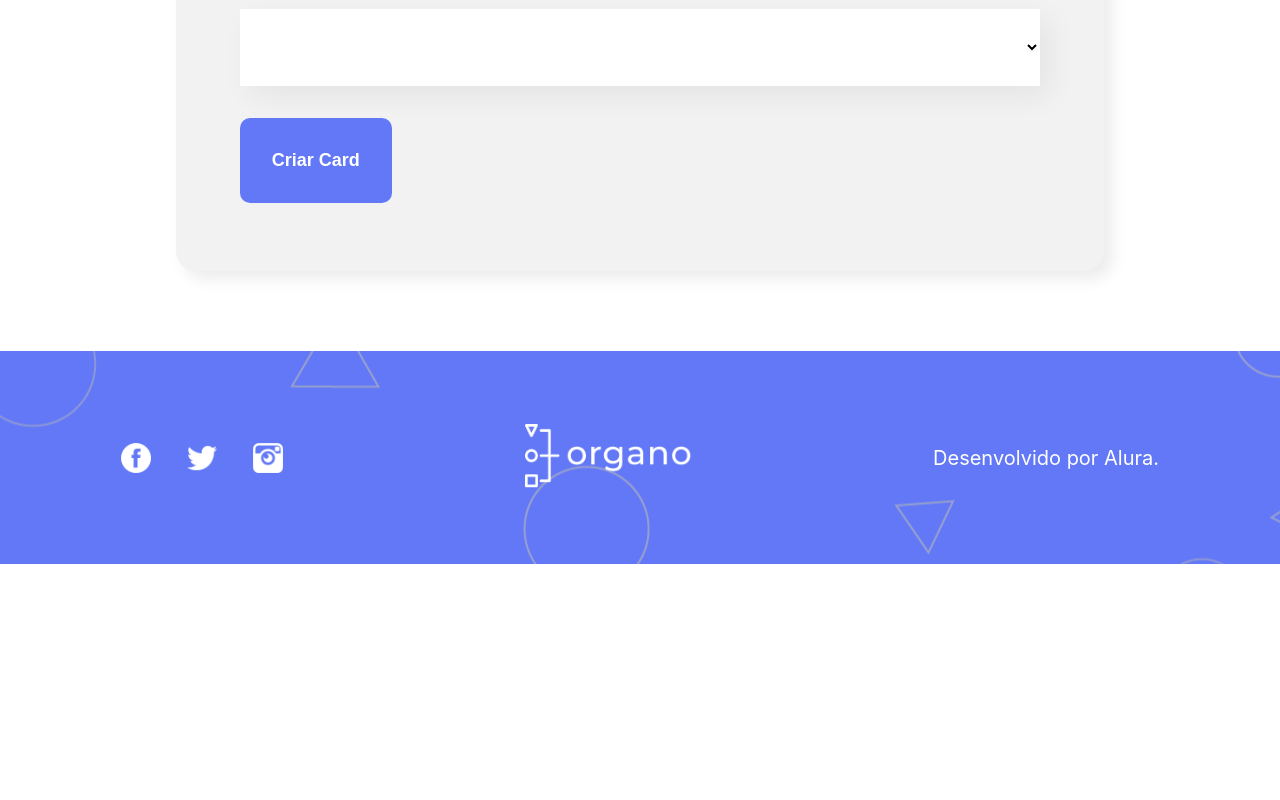
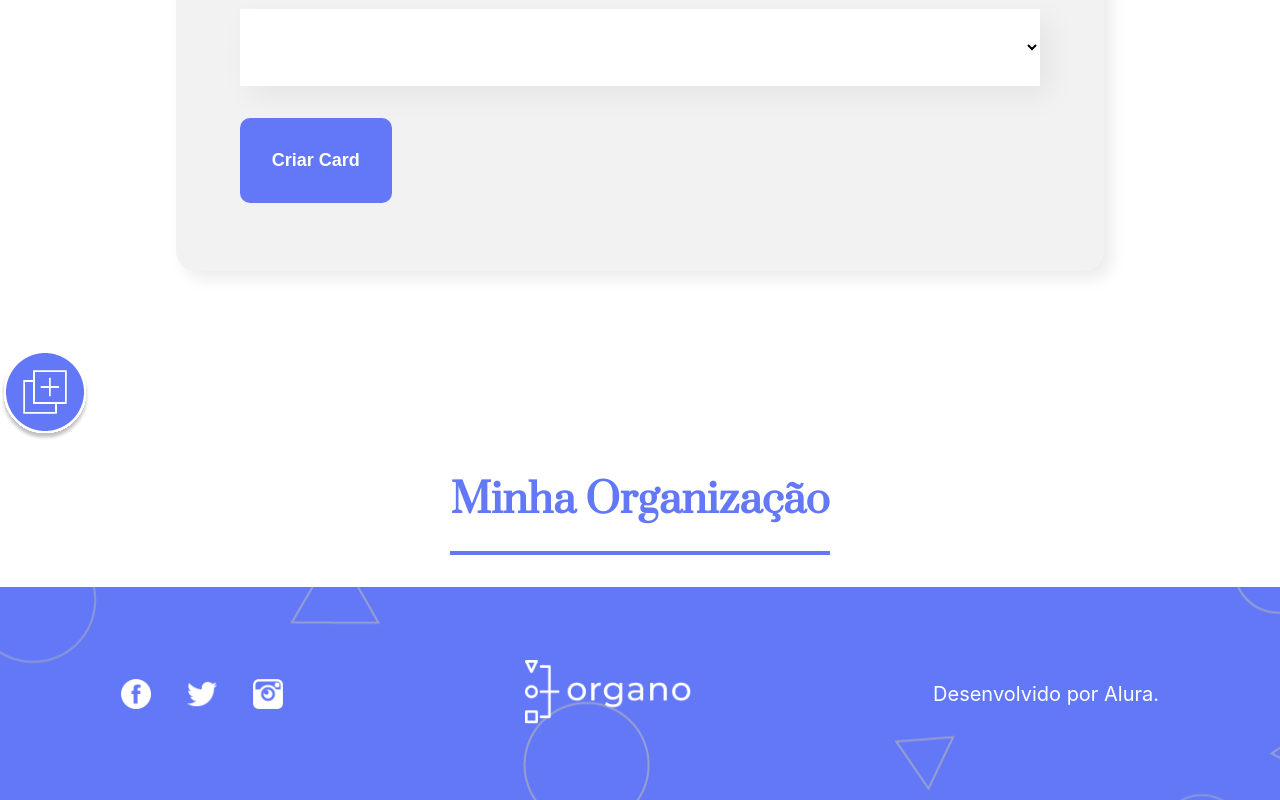
Before and after one commit to Rute-r/organo, a React (Create React App) app: page / in a window 1280 px wide. Shown: the part 1150-1950 px from the top of the page. Before the commit the page ends 1714 px from the top, so only its background shows below. Built offline with nearby package versions, Linux system fonts and the light colour scheme.

Commit message:
adicionando botao toggle

```diff
--- a/src/App.js
+++ b/src/App.js
@@ -3,6 +3,7 @@ import Banner from './componentes/Banner';
 import Formulario from './componentes/Formulario';
 import Time from './componentes/Time';
 import Rodape from './componentes/Rodape';
+import Toggle from './componentes/Toggle';
 
 function App() {
   const times = [
@@ -44,18 +45,29 @@ function App() {
   ];
 
   const [colaboradores, setColaborador] = useState([]);
+  const [toggle, setToggle] = useState(true);
 
   const aoNovoColaboradorAdicionado = (colaborador) => {
     setColaborador([...colaboradores, colaborador]);
   };
 
+  const toggleFormulario = () => {
+    setToggle(!toggle);
+  };
+
   return (
     <div className="App">
       <Banner />
+      {toggle && (
         <Formulario
           times={times.map((time) => time.nome)}
           aoColaboradorCadastrado={(colaborador) => aoNovoColaboradorAdicionado(colaborador)}
         />
+      )}
+
+      <Toggle toggleFormulario={toggleFormulario} />
+      <section className="times">
+        <h1>Minha Organização</h1>
 
         {times.map((time) => (
           <Time
@@ -66,6 +78,7 @@ function App() {
             colaboradores={colaboradores.filter((colaborador) => colaborador.time === time.nome)}
           />
         ))}
+      </section>
 
       <Rodape />
     </div>
--- a/src/componentes/Time/Time.css
+++ b/src/componentes/Time/Time.css
@@ -1,4 +1,5 @@
 .time {
+  background-image: url('/public/imagens/fundo.png');
   text-align: center;
   padding: 32px;
 }
--- /dev/null
+++ b/src/componentes/Toggle/Toggle.css
@@ -0,0 +1,11 @@
+.botaoToggle {
+  display: flex;
+  justify-content: center;
+  align-items: center;
+  border-radius: 50%;
+  width: 90px;
+  height: 90px;
+  cursor: pointer;
+  border: none;
+  background-color: transparent;
+}
--- /dev/null
+++ b/src/componentes/Toggle/index.js
@@ -0,0 +1,13 @@
+import './Toggle.css';
+
+function Toggle({ toggleFormulario }) {
+  return (
+    <>
+      <button className="botaoToggle" onClick={toggleFormulario}>
+        <img src="/imagens/botao.png" alt="botao de alterar visibilidade de formulario" />
+      </button>
+    </>
+  );
+}
+
+export default Toggle;
--- a/src/index.css
+++ b/src/index.css
@@ -1,13 +1,31 @@
 body {
   margin: 0;
-  font-family: -apple-system, BlinkMacSystemFont, 'Segoe UI', 'Roboto', 'Oxygen',
-    'Ubuntu', 'Cantarell', 'Fira Sans', 'Droid Sans', 'Helvetica Neue',
-    sans-serif;
+  font-family: -apple-system, BlinkMacSystemFont, 'Segoe UI', 'Roboto', 'Oxygen', 'Ubuntu', 'Cantarell',
+    'Fira Sans', 'Droid Sans', 'Helvetica Neue', sans-serif;
   -webkit-font-smoothing: antialiased;
   -moz-osx-font-smoothing: grayscale;
 }
 
 code {
-  font-family: source-code-pro, Menlo, Monaco, Consolas, 'Courier New',
-    monospace;
+  font-family: source-code-pro, Menlo, Monaco, Consolas, 'Courier New', monospace;
 }
+
+.times {
+  text-align: center;
+  font-family: 'Prata', serif;
+  font-weight: 400;
+}
+
+h1 {
+  font-size: 40px;
+  color: #6278f7;
+  border-bottom: 4px solid #6278f7;
+  display: inline-block;
+  padding-bottom: 24px;
+  margin: 32px 0;
+}
+
+h1,
+h2 {
+  font-family: 'Prata', serif;
+}
```
Also changed, not shown: public/imagens/botao.png (added). Lines whose indentation alone changed are shown as unchanged.
